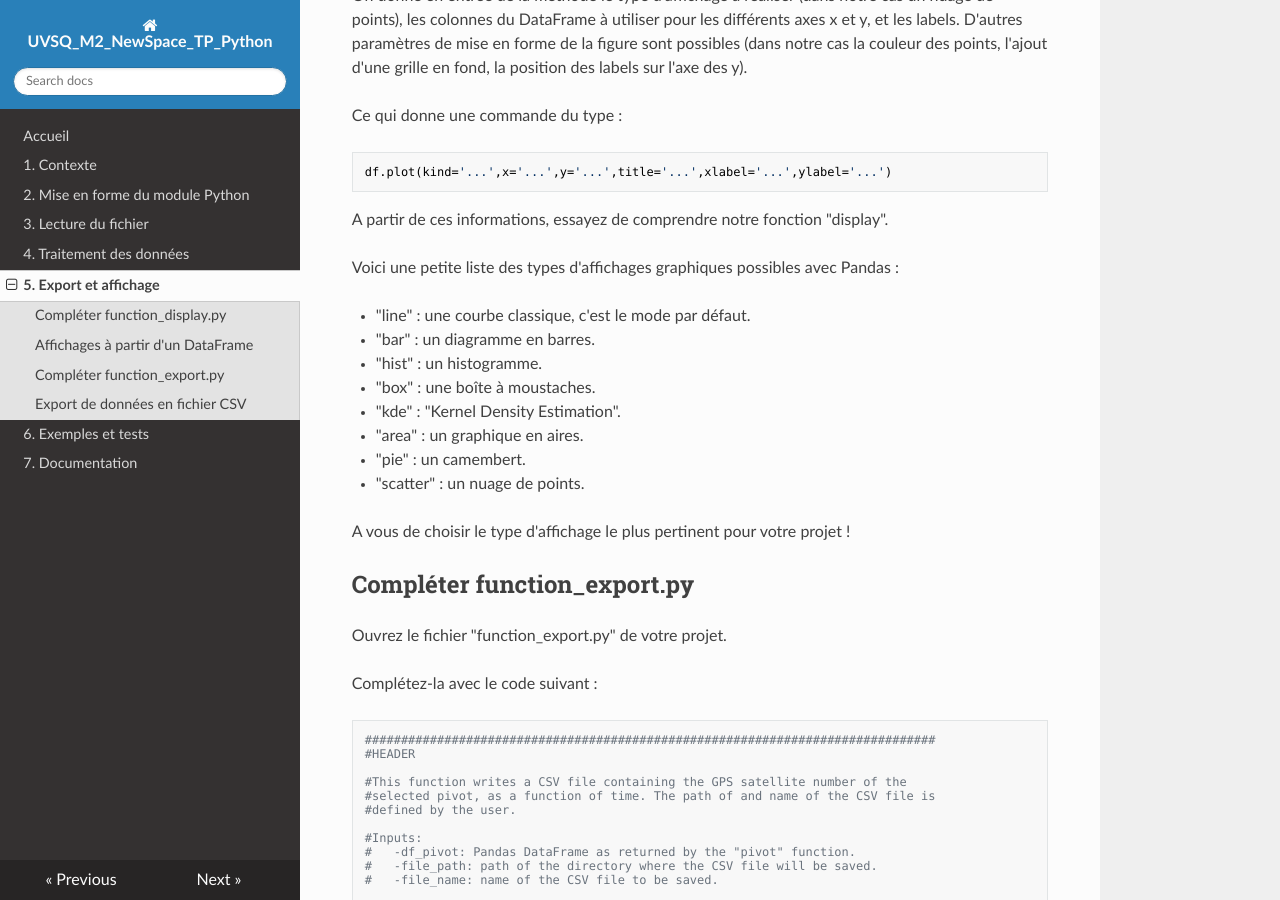
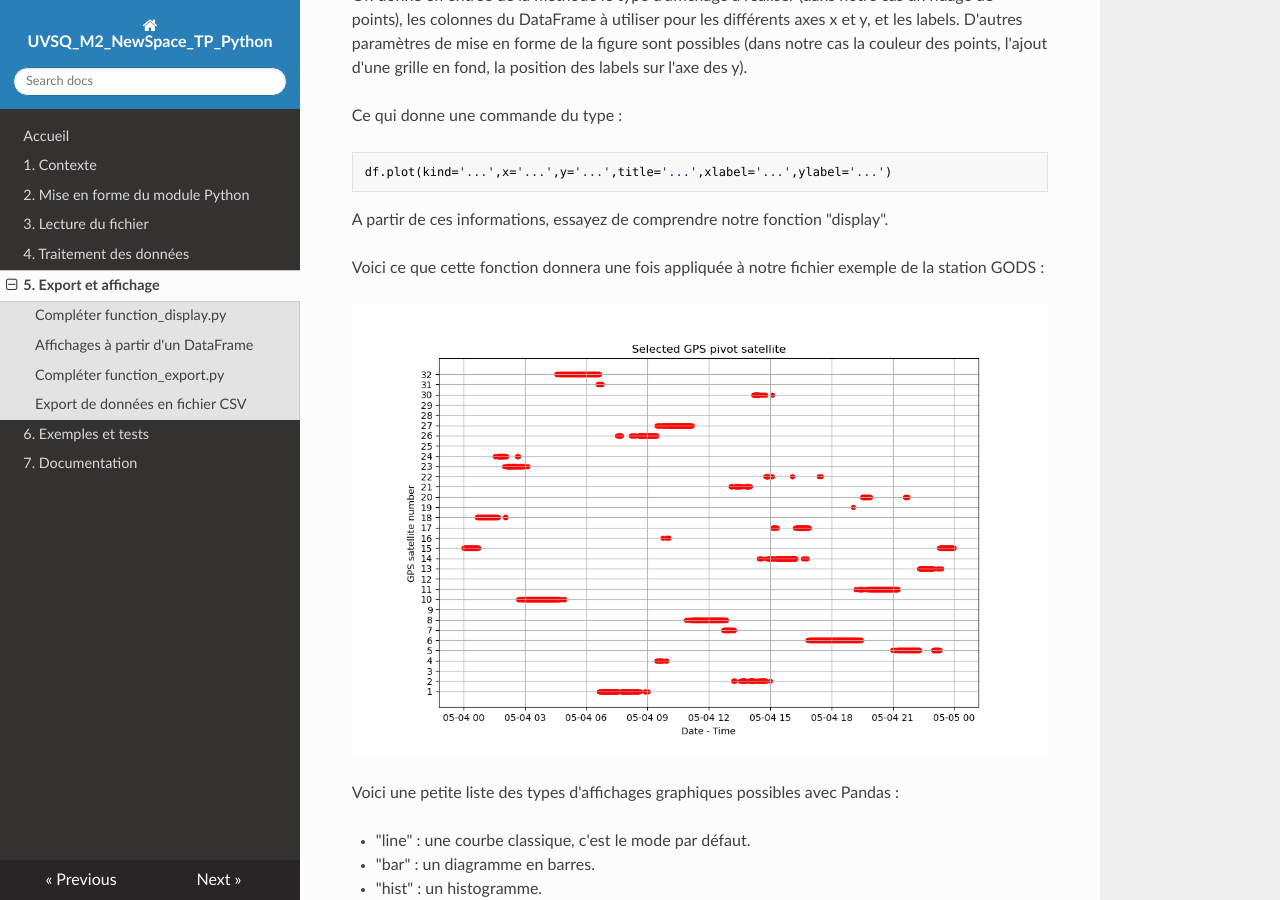
Before and after one commit to NicOudart/UVSQ_M2_NewSpace_TP_Python, an MkDocs documentation site: the page built from docs/5_Export_affichage.md, in a window 1280 px wide and 900 px high, scrolled down 1147 px. Built offline with MkDocs 1.6.1, drawn with Linux system fonts in a browser that asks for light colours; nearby versions of some CDN libraries.

Commit message:
-Adding a missing illustration to part 5.

```diff
--- a/docs/5_Export_affichage.md
+++ b/docs/5_Export_affichage.md
@@ -57,6 +57,10 @@ df.plot(kind='...',x='...',y='...',title='...',xlabel='...',ylabel='...')
 ~~~
 
 A partir de ces informations, essayez de comprendre notre fonction "display".
+
+Voici ce que cette fonction donnera une fois appliquée à notre fichier exemple de la station GODS :
+
+![Figure exemple](img/Figure_pivot.png)
 
 Voici une petite liste des types d'affichages graphiques possibles avec Pandas :
 
```
